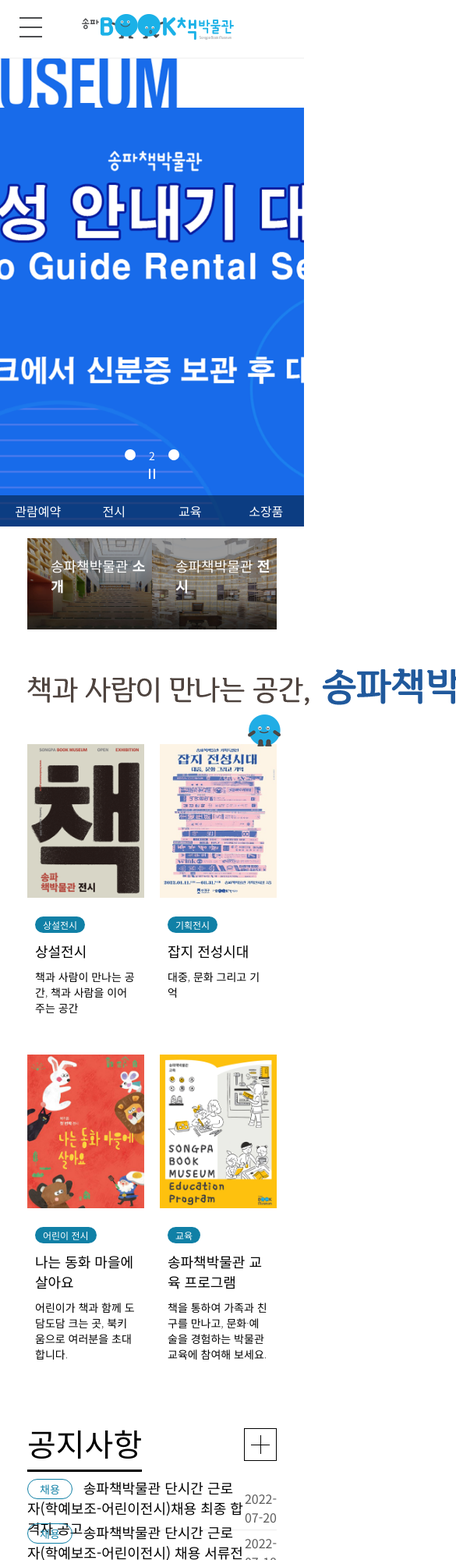
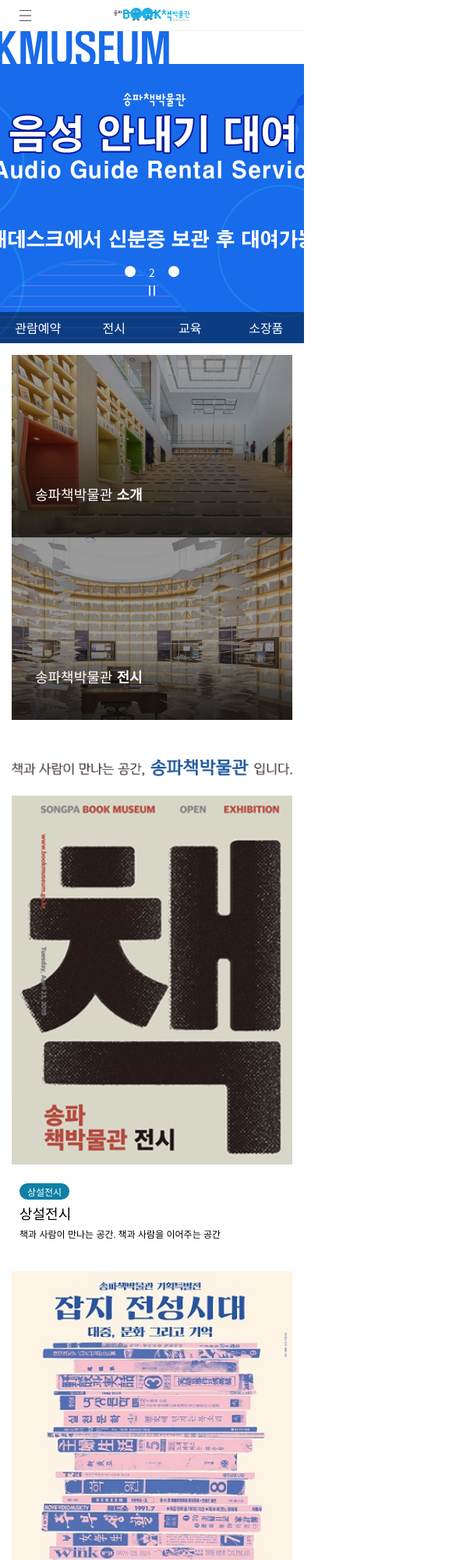
Before and after one commit to 1uyeon/bookmuseum, a plain HTML site: page index.html in a window 390 px wide. Shown: the top 2000 px of the page at 78% size, 585 px wide, since content can reach past the window. Drawn offline with nearby package versions, Linux system fonts and the light colour scheme.

Commit message:
모바일 반응형 완료

```diff
--- a/css/main.css
+++ b/css/main.css
@@ -22,8 +22,25 @@ a {
     color: inherit;
     display: block;
 }
+body {
+    position: relative;
+}
 /* 초기화 끝 */
 
+/* 본문바로가기 영역 */
+.skip a {
+    position: absolute;
+    background: rgb(0, 0, 0, 0.7);
+    filter:progid:DXImageTransform.Microsoft.gradient(startColorstr=#90000000,endColorstr=#90000000);
+    width: 100%;
+    height: 30px;
+    text-align: center;
+    color: #FFF;
+    z-index: 100;
+    line-height: 30px;
+    top: -30px;
+    opacity: 0;
+}
 
 /* 헤더 영역 */
 header {
@@ -288,6 +305,9 @@ header {
 .proTitle {
     text-align: center;
     margin-bottom: 70px;
+}
+.proTitle img {
+    width: 100%;
 }
 .proList {
     display: flex;
@@ -585,3 +605,43 @@ footer {
     .notice {margin-top: 75px; padding: 0; }
     .ntList li {height: 56.8px;}
 }
+
+@media screen and (max-width:767px) {
+    /* 767px 모바일 모드 */
+    header { height: 40px ;}
+    .headerR { width: calc( 50% + 49px ); }
+    .logo img { width: 98px ;}
+    .menu img { width: 15px; }
+
+    .bodyWrap { margin-top: 40px;}
+    .mainSlide { height: 400px;}
+
+
+    .navi>div { height: 40px ;}
+    .navi>div>img { width: 13px;}
+    .navi ul li { height: 49px; }
+    .navi ul li a {line-height: 49px; font-size: 14px; padding-left: 20px;}
+    .navi ul img { width: 20px;}
+
+    .mainContents { padding: 0 15px; }
+    .subBanner { flex-wrap: wrap; height: 120vw; }
+    .subBanner>div { width: 100%; }
+
+    .listItem {width: 100%; margin: 0 !important;}
+    .proList::before { display: none; }
+    .proTitle {margin-bottom: 20px;}
+    .listTxt {margin-bottom: 40px;}
+    .listTxt h4 {margin-bottom: 4px;}
+    .pTitle {margin-bottom: 5px;}
+    .pTxt {font-size: 12px;}
+
+    .notice {margin-top: 15px; margin-bottom: 35px;}
+    .ntTitle h1 {font-size: 26.5px;}
+    .ntTitle img {width: 26px;}
+    .ntList li { height: 68.29px ;}
+    .ntList li a {flex-wrap: wrap; align-content: center;}
+    .ntList li h4 { font-size: 14px; width: 100%; margin-bottom: 5px;}
+    .ntList li h4 span { padding: 2px 5px; font-size: 12px; margin-right: 5px;}
+    .ntList li p {font-size: 12px;}
+
+}
```
